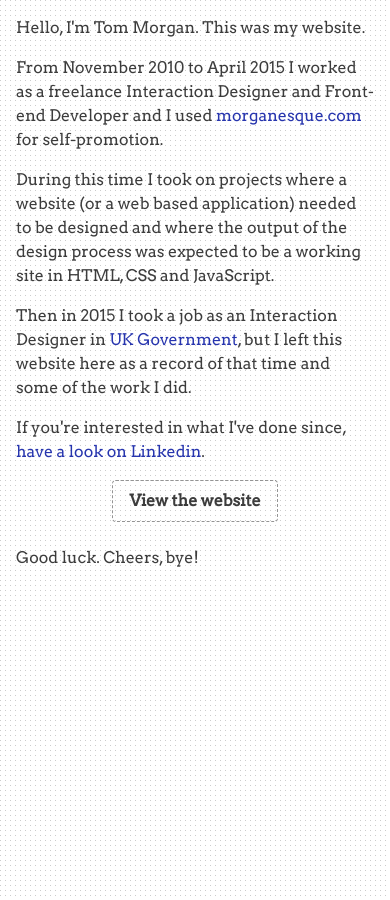
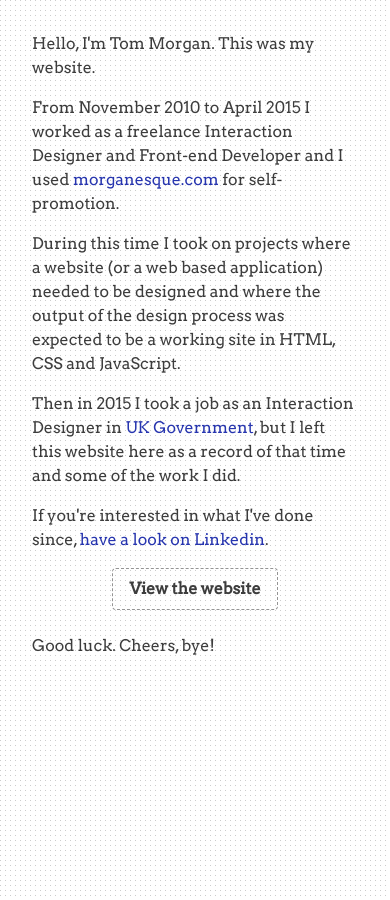
Before and after one commit to morganesque/morganesque.github.io, a Jekyll site: the page built from index.html, in a window 390 px wide. Built offline with Jekyll 4.4.1, drawn with Linux system fonts in a browser that asks for light colours.

Commit message:
tinkering, honestly it's procrastination really, *sigh*

```diff
--- a/_sass/morganesque/_misc.scss
+++ b/_sass/morganesque/_misc.scss
@@ -15,6 +15,11 @@ body {
     line-height:1.5em;
 
     .ie & {width:640px;}
+}
+@media screen and (max-width: 540px) {
+    body {
+        margin: 0px 1rem; /* Adjust the margin value according to your preference */
+    }
 }
 
 // a:link,
--- a/index.html
+++ b/index.html
@@ -6,7 +6,7 @@ me: Tom Morgan
 job: Interaction Designer &amp; Front-end Developer
 location: Leeds
 ---
-<div style="text-align:left;padding:1em;">
+<div style="text-align:left;padding:2em 1em;">
 <p>Hello, I'm Tom Morgan. This was my website.</p>
 <p>From November 2010 to April 2015 I worked as a freelance Interaction Designer and Front-end Developer and I used <a href="https://morganesque.com/is/tom/morgan/">morganesque.com</a> for self-promotion.</p>
 <p>During this time I took on projects where a website (or a web based application) needed to be designed and where the output of the design process was expected to be a working site in HTML, CSS and JavaScript.</p>
```
Also changed, not shown: 1 other file.
